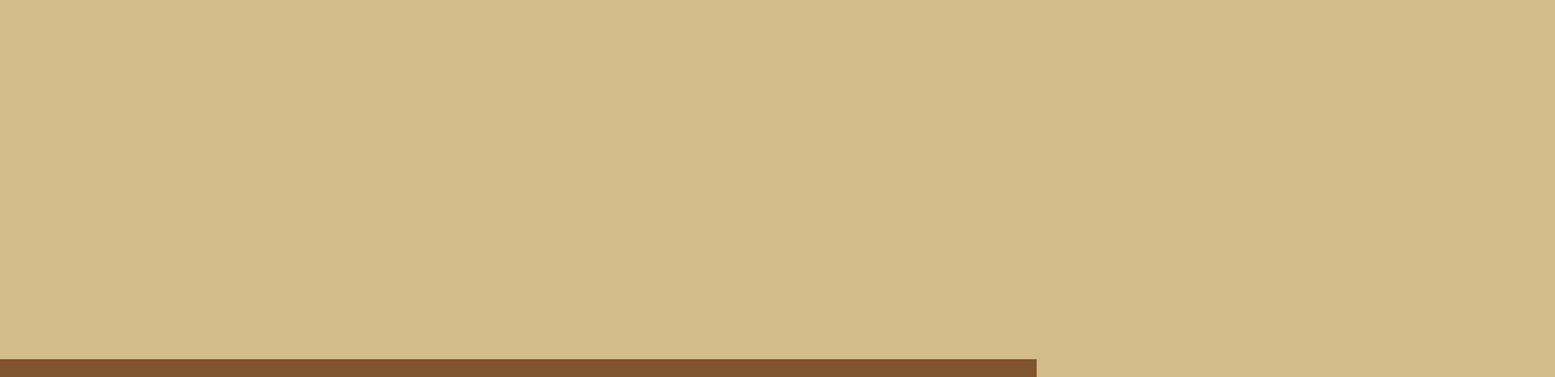
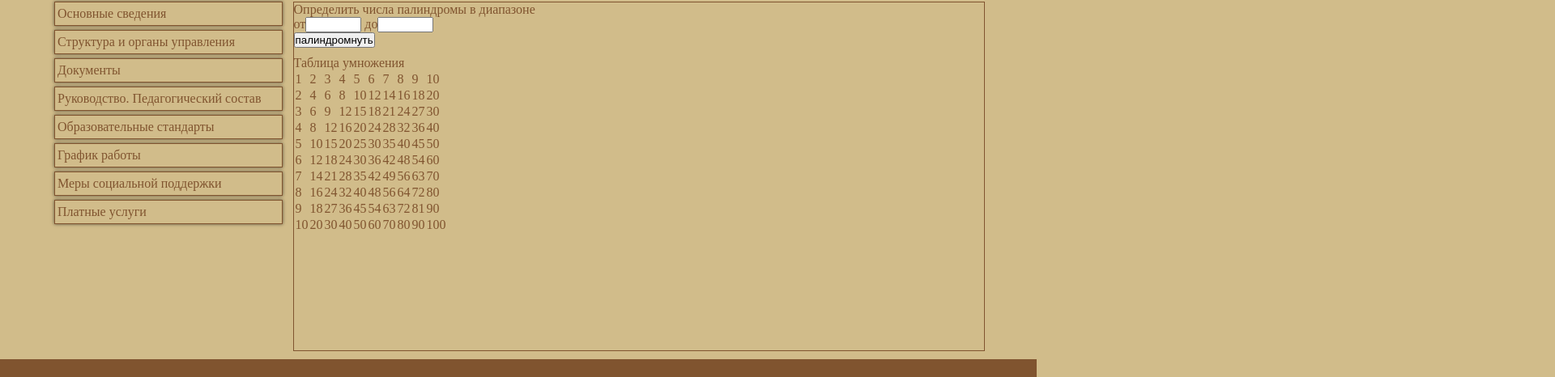
Before and after one commit to loop69/loop69.github.io, a plain HTML site: page information/index.html in a window 1280 px wide. Shown: the part 184-650 px from the top of the page at 81% size, 1920 px wide, since content can reach past the window. Drawn offline with Linux system fonts and the light colour scheme.

Commit message:
simple js lessons

```diff
--- a/assets/styles/main.css
+++ b/assets/styles/main.css
@@ -348,6 +348,62 @@ main.tags {
   main.tags div {
     margin: 10px auto; }
 
+h1 {
+  padding: 10px 50%;
+  width: 100%;
+  height: 5%; }
+
+main.info {
+  display: flex;
+  flex-wrap: wrap;
+  justify-content: space-between;
+  width: 90%;
+  /*@media screen and (min-width: 980px) {
+    .palindrom {
+      width: 100%;
+    }
+
+    .side_menu {
+      width: 100%;
+    }
+  }*/ }
+  main.info .side_menu {
+    width: 25%;
+    margin-bottom: 10px; }
+    main.info .side_menu .submenu li {
+      margin: 5px 3px;
+      padding: 5px 3px;
+      list-style: none;
+      border: 1px solid #80542F;
+      box-shadow: 0 0 4px rgba(4, 4, 4, 0.6); }
+    main.info .side_menu .submenu :first-child {
+      margin-top: 0; }
+    main.info .side_menu .submenu li a {
+      color: #80542F;
+      display: inline-block;
+      text-decoration: none;
+      height: 100%;
+      width: 100%; }
+  main.info .palindrom {
+    width: 74%;
+    border: 1px solid #80542F;
+    /*box-shadow: 0 0 8px rgba(4, 4, 4, .6);*/
+    margin-bottom: 10px; }
+  @media screen and (max-width: 650px) {
+    main.info .palindrom {
+      width: 100%; }
+    main.info .side_menu {
+      width: 100%; }
+    main.info .submenu li {
+      float: left; } }
+  @media screen and (max-width: 480px) {
+    main.info .palindrom {
+      width: 100%; }
+    main.info .side_menu {
+      width: 100%; }
+    main.info html {
+      -webkit-text-size-adjust: none; } }
+
 html {
   background: #D1BC8A;
   box-sizing: border-box;
--- a/information/index.html
+++ b/information/index.html
@@ -108,8 +108,148 @@
 </header>
 
 
-   <main class="info">
-<h1>Сведения</h1>
+   <h1>Сведения</h1>
+
+<main class="info">
+
+    <div class="side_menu">
+
+
+
+
+
+
+
+
+
+
+
+
+
+    <ul class="submenu">
+
+        <li>
+            <a href="">Основные сведения</a>
+        </li>
+
+        <li>
+            <a href="">Структура и органы управления</a>
+        </li>
+
+        <li>
+            <a href="">Документы</a>
+        </li>
+
+        <li>
+            <a href="">Руководство. Педагогический состав</a>
+        </li>
+
+        <li>
+            <a href="">Образовательные стандарты</a>
+        </li>
+
+        <li>
+            <a href="">График работы</a>
+        </li>
+
+        <li>
+            <a href="">Меры социальной поддержки</a>
+        </li>
+
+        <li>
+            <a href="">Платные услуги</a>
+        </li>
+
+    </ul>
+
+
+
+    </div>
+
+    <article class="palindrom">
+
+        <p>Определить числа палиндромы в диапазоне</p>
+
+
+            <label for="pal">от</label><input id="pal" size="6">
+
+
+            <label for="palend">до</label><input id="palend" size="6">
+
+
+        <div>
+        <input type="button" id="dopal" value="палиндромнуть">
+        </div>
+
+        <div class="answer"></div>
+
+    </article>
+
+
+
+    <script> // вычисление чисел палиндромов
+
+        let dopal = document.getElementById('dopal');
+
+        dopal.addEventListener('click', getPal);
+
+        function getPal() {
+            let pal = Number(document.getElementById('pal').value);
+            let palend = Number(document.getElementById('palend').value);
+            let arr = [];
+
+            for (let i = pal; i <= palend; i++) {
+
+                let oldNum = pal;
+                let newNum = 0;
+
+                while (pal > 0) {
+
+                    newNum = newNum * 10 + pal % 10;
+
+                    pal = parseInt(pal / 10);
+
+                }
+
+                if (oldNum === newNum) { arr.push(newNum); }
+
+                pal = oldNum + 1;
+                oldNum = pal;
+            }
+
+            document.querySelector('.answer').innerHTML = `<p> в указанном диапазоне обнаружены следующие палиндромы: ${arr.join(";")} </p>`;
+        }
+
+
+    </script>
+
+
+    <script> // таблица умножения
+
+        let table = document.createElement("table");
+
+        for(let i = 1; i <=10; i++) {
+            let tr = document.createElement("tr");
+
+            for(let j = 1; j <=10; j++) {
+                let td = document.createElement("td");
+                td.appendChild(document.createTextNode(i * j));
+                tr.appendChild(td);
+            }
+            table.appendChild(tr);
+        }
+
+        let art = document.querySelector(".palindrom");
+
+        let p = document.createElement("p");
+
+        p.appendChild(document.createTextNode("Таблица умножения"));
+
+        art.appendChild(p);
+
+        art.appendChild(table);
+
+    </script>
 </main>
 
     <footer>
```
Also changed, not shown: gallery/index.html (+19 -0 lines), assets/images/favicon.ico (added), favicon.ico (added).
